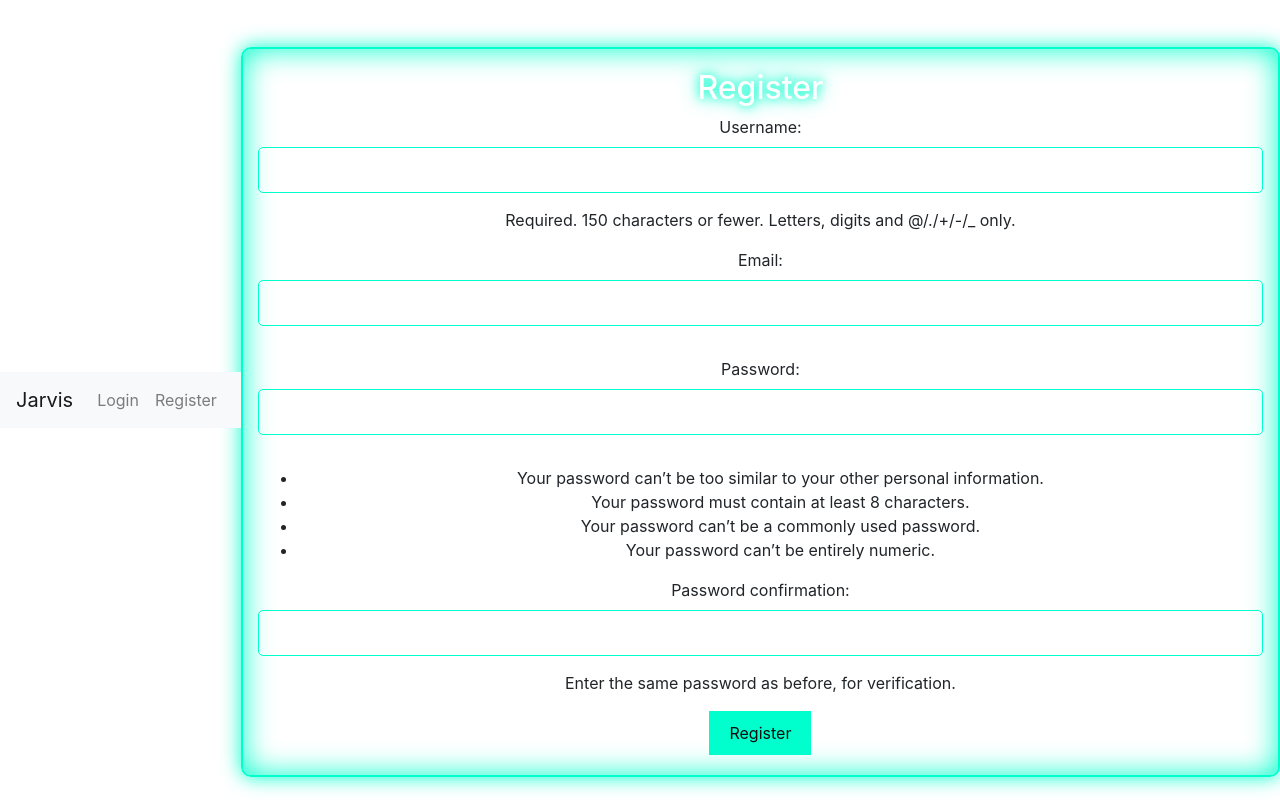
After one commit to Lifasirko/jarvis, a Django app: page /register/ in a window 1280 px wide. The commit adds this page. Run offline with Django 5.2, Linux system fonts and the light colour scheme; some libraries are stand-ins or nearby versions; some web fonts are replaced.

```diff
--- a/jarvis/config/settings.py
+++ b/jarvis/config/settings.py
@@ -9,7 +9,7 @@ https://docs.djangoproject.com/en/5.0/topics/settings/
 For the full list of settings and their values, see
 https://docs.djangoproject.com/en/5.0/ref/settings/
 """
-
+import os
 from pathlib import Path
 
 # Build paths inside the project like this: BASE_DIR / 'subdir'.
@@ -122,6 +122,10 @@ USE_TZ = True
 # https://docs.djangoproject.com/en/5.0/howto/static-files/
 
 STATIC_URL = 'static/'
+STATICFILES_DIRS = [
+    os.path.join(BASE_DIR, "static"),
+]
+
 
 # Default primary key field type
 # https://docs.djangoproject.com/en/5.0/ref/settings/#default-auto-field
--- /dev/null
+++ b/jarvis/core/forms.py
@@ -0,0 +1,13 @@
+from django import forms
+from django.contrib.auth.forms import UserCreationForm
+from django.contrib.auth.models import User
+
+from .models import CustomUser
+
+
+class CustomUserCreationForm(UserCreationForm):
+    email = forms.EmailField(required=True)
+
+    class Meta:
+        model = CustomUser
+        fields = ('username', 'email', 'password1', 'password2')
--- a/jarvis/core/templates/base.html
+++ b/jarvis/core/templates/base.html
@@ -4,12 +4,13 @@
     <meta charset="UTF-8">
     <meta name="viewport" content="width=device-width, initial-scale=1.0">
     <title>Jarvis - Personal Assistant</title>
+    {% load static %}
     <link rel="stylesheet" href="{% static 'css/styles.css' %}">
     <link rel="stylesheet" href="https://maxcdn.bootstrapcdn.com/bootstrap/4.5.2/css/bootstrap.min.css">
 </head>
 <body>
     <nav class="navbar navbar-expand-lg navbar-light bg-light">
-        <a class="navbar-brand" href="{% url 'dashboard' %}">Jarvis</a>
+        <a class="navbar-brand" href="{% url 'home' %}">Jarvis</a>
         <button class="navbar-toggler" type="button" data-toggle="collapse" data-target="#navbarNav" aria-controls="navbarNav" aria-expanded="false" aria-label="Toggle navigation">
             <span class="navbar-toggler-icon"></span>
         </button>
@@ -29,14 +30,17 @@
                         <a class="nav-link" href="{% url 'news' %}">News</a>
                     </li>
                     <li class="nav-item">
-                        <a class="nav-link" href="{% url 'logout' %}">Logout</a>
+                        <form method="post" action="{% url 'logout' %}">
+                            {% csrf_token %}
+                            <button type="submit" class="nav-link btn btn-link" style="padding: 0; color: inherit; text-decoration: none;">Logout</button>
+                        </form>
                     </li>
                 {% else %}
                     <li class="nav-item">
                         <a class="nav-link" href="{% url 'login' %}">Login</a>
                     </li>
                     <li class="nav-item">
-                        <a class="nav-link" href="{% url 'signup' %}">Sign Up</a>
+                        <a class="nav-link" href="{% url 'register' %}">Register</a>
                     </li>
                 {% endif %}
             </ul>
--- /dev/null
+++ b/jarvis/core/templates/register.html
@@ -0,0 +1,10 @@
+{% extends "base.html" %}
+
+{% block content %}
+<h2>Register</h2>
+<form method="post">
+    {% csrf_token %}
+    {{ form.as_p }}
+    <button type="submit">Register</button>
+</form>
+{% endblock %}
--- a/jarvis/core/urls.py
+++ b/jarvis/core/urls.py
@@ -1,6 +1,16 @@
 from django.urls import path
-from .views import dashboard_view
+
+from .views import dashboard_view, home_view, register_view, login_view, logout_view, contact_list_view, \
+    note_list_view, file_list_view, news_view
 
 urlpatterns = [
+    path('', home_view, name='home'),
+    path('register/', register_view, name='register'),
+    path('login/', login_view, name='login'),
+    path('logout/', logout_view, name='logout'),
     path('dashboard/', dashboard_view, name='dashboard'),
+    path('contacts/', contact_list_view, name='contact_list'),
+    path('notes/', note_list_view, name='note_list'),
+    path('files/', file_list_view, name='file_list'),
+    path('news/', news_view, name='news'),
 ]
--- a/jarvis/core/views.py
+++ b/jarvis/core/views.py
@@ -1,7 +1,69 @@
-from django.shortcuts import render
+from django.contrib.auth import login, authenticate
+from django.contrib.auth import logout
 from django.contrib.auth.decorators import login_required
+from django.contrib.auth.forms import AuthenticationForm
+from django.shortcuts import render, redirect
+from django.views.decorators.http import require_POST
 
+from .forms import CustomUserCreationForm
+
+
+def home_view(request):
+    return render(request, 'home.html')
+
+
+def register_view(request):
+    if request.method == 'POST':
+        form = CustomUserCreationForm(request.POST)
+        if form.is_valid():
+            user = form.save()
+            login(request, user)
+            return redirect('home')
+    else:
+        form = CustomUserCreationForm()
+    return render(request, 'register.html', {'form': form})
+
+
+def login_view(request):
+    if request.method == 'POST':
+        form = AuthenticationForm(request, data=request.POST)
+        if form.is_valid():
+            username = form.cleaned_data.get('username')
+            password = form.cleaned_data.get('password')
+            user = authenticate(username=username, password=password)
+            if user is not None:
+                login(request, user)
+                return redirect('home')
+    else:
+        form = AuthenticationForm()
+    return render(request, 'login.html', {'form': form})
+
+
+@require_POST
+def logout_view(request):
+    logout(request)
+    return redirect('home')
 
 @login_required
 def dashboard_view(request):
     return render(request, 'dashboard.html')
+
+
+@login_required
+def contact_list_view(request):
+    return render(request, 'contact_list.html')
+
+
+@login_required
+def note_list_view(request):
+    return render(request, 'note_list.html')
+
+
+@login_required
+def file_list_view(request):
+    return render(request, 'file_list.html')
+
+
+@login_required
+def news_view(request):
+    return render(request, 'news.html')
--- /dev/null
+++ b/jarvis/static/css/styles.css
@@ -0,0 +1,73 @@
+@import url('http://weloveiconfonts.com/api/?family=entypo');
+@import url('https://fonts.googleapis.com/css2?family=Orbitron:wght@400;700&display=swap');
+
+/* Font / Universal Properties */
+[class*="entypo-"]:before {
+  font-family: 'entypo', sans-serif;
+  transition: 0.3s;
+}
+
+body {
+    background-color: #0d0d0d;
+    font-family: 'Orbitron', sans-serif;
+    color: #00ffcc;
+    display: flex;
+    align-items: center;
+    justify-content: center;
+    height: 100vh;
+    margin: 0;
+    text-align: center;
+}
+
+h1, h2, h3 {
+    font-weight: 400;
+    color: #ffffff;
+    text-shadow: 0 0 10px #00ffcc, 0 0 20px #00ffcc;
+}
+
+.container {
+    border: 2px solid #00ffcc;
+    padding: 20px;
+    box-shadow: 0 0 20px #00ffcc, 0 0 30px #00ffcc inset;
+    border-radius: 10px;
+    background-color: rgba(255, 255, 255, 0.1);
+    text-align: center;
+    max-width: 600px;
+    width: 100%;
+}
+
+button {
+    background-color: #00ffcc;
+    border: none;
+    padding: 10px 20px;
+    color: #0d0d0d;
+    font-size: 16px;
+    border-radius: 5px;
+    cursor: pointer;
+    transition: background-color 0.3s ease, transform 0.3s ease;
+}
+
+button:hover {
+    background-color: #00cc99;
+    transform: scale(1.05);
+}
+
+input[type="text"],
+input[type="password"],
+input[type="email"] {
+    background-color: rgba(255, 255, 255, 0.2);
+    border: 1px solid #00ffcc;
+    padding: 10px;
+    color: #00ffcc;
+    font-size: 16px;
+    border-radius: 5px;
+    outline: none;
+    width: 100%;
+    margin-bottom: 15px;
+}
+
+input[type="text"]::placeholder,
+input[type="password"]::placeholder,
+input[type="email"]::placeholder {
+    color: #00ffcc;
+}
--- a/scripts.txt
+++ b/scripts.txt
@@ -4,3 +4,6 @@ docker-compose up -d
 
 
 superuser Tony 1111
+
+cd .\jarvis\
+python manage.py runserver 8001
```
Also changed, not shown: jarvis/core/templates/home.html (added, +24 -0 lines), jarvis/core/templates/login.html (added, +10 -0 lines), jarvis/static/__init__.py (added), jarvis/static/css/__init__.py (added), 1 other file.
